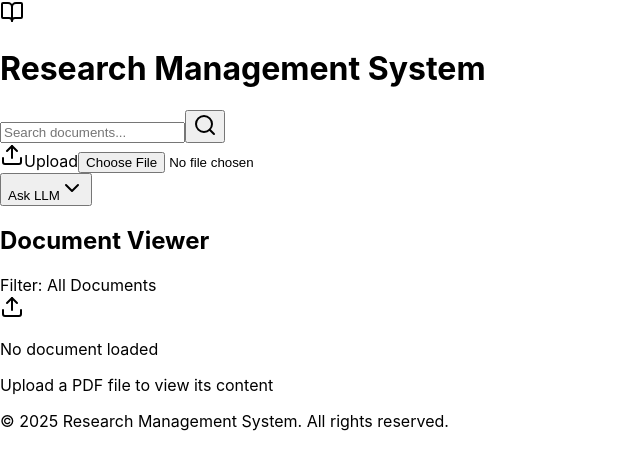
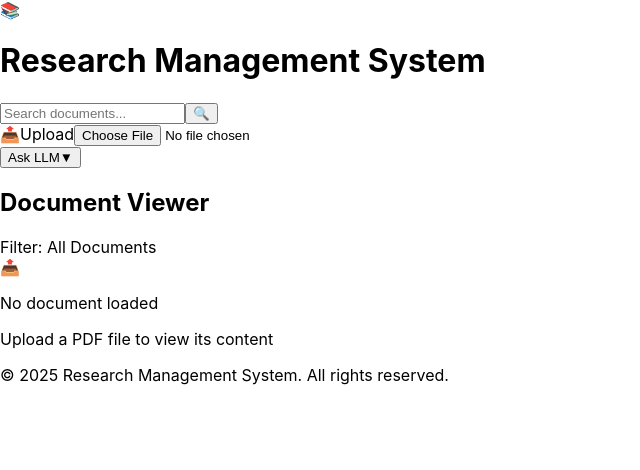
Before and after one commit to chandraveshchaudhari/Research-Management-System, a React (Create React App) app: page / in a window 1280 px wide. Shown: the top 470 px of the page, without its empty margins (0-640 px from the left). Built offline with nearby package versions, Linux system fonts and the light colour scheme.

Commit message:
Added PDF upload and text extraction feature 4

```diff
--- a/package.json
+++ b/package.json
@@ -8,6 +8,7 @@
     "@testing-library/jest-dom": "^6.6.3",
     "@testing-library/react": "^16.2.0",
     "@testing-library/user-event": "^13.5.0",
+    "lucide-react": "^0.479.0",
     "pdfjs-dist": "^4.10.38",
     "react": "^19.0.0",
     "react-dom": "^19.0.0",
--- a/src/App.js
+++ b/src/App.js
@@ -1,6 +1,5 @@
 import React, { useState } from 'react';
 import { pdfjs } from 'react-pdf';
-import { Search, Upload, FileText, ChevronDown, BookOpen } from 'lucide-react';
 
 // Configure the worker from CDN
 pdfjs.GlobalWorkerOptions.workerSrc = `https://cdnjs.cloudflare.com/ajax/libs/pdf.js/${pdfjs.version}/pdf.worker.min.js`;
@@ -62,8 +61,9 @@ const App = () => {
       <header className="bg-blue-700 text-white shadow-md">
         <div className="container mx-auto px-4 py-3 flex justify-between items-center">
           <div className="flex items-center space-x-3">
-            <div className="bg-white p-2 rounded-md">
-              <BookOpen className="h-8 w-8 text-blue-700" />
+            <div className="bg-white p-2 rounded-md flex items-center justify-center">
+              {/* Simple book icon using HTML/CSS */}
+              <div className="text-blue-700 text-2xl font-bold">📚</div>
             </div>
             <h1 className="text-2xl font-bold">Research Management System</h1>
           </div>
@@ -82,13 +82,13 @@ const App = () => {
                 type="submit"
                 className="bg-blue-600 hover:bg-blue-500 px-4 py-2 rounded-r-md flex items-center"
               >
-                <Search className="h-5 w-5" />
+                <span className="text-white">🔍</span>
               </button>
             </form>
 
             {/* Upload Button */}
             <label className="bg-green-600 hover:bg-green-500 px-4 py-2 rounded-md cursor-pointer flex items-center space-x-2">
-              <Upload className="h-5 w-5" />
+              <span>📤</span>
               <span>Upload</span>
               <input
                 type="file"
@@ -105,20 +105,20 @@ const App = () => {
                 onClick={toggleDropdown}
               >
                 <span>Ask LLM</span>
-                <ChevronDown className="h-4 w-4" />
+                <span>▼</span>
               </button>
 
               {dropdownOpen && (
                 <div className="absolute right-0 mt-2 w-48 bg-white rounded-md shadow-lg z-10">
                   <ul className="py-1">
                     <li
-                      className="px-4 py-2 hover:bg-gray-100 cursor-pointer"
+                      className="px-4 py-2 hover:bg-gray-100 cursor-pointer text-gray-800"
                       onClick={() => selectFilter('All Documents')}
                     >
                       All Documents
                     </li>
                     <li
-                      className="px-4 py-2 hover:bg-gray-100 cursor-pointer"
+                      className="px-4 py-2 hover:bg-gray-100 cursor-pointer text-gray-800"
                       onClick={() => selectFilter('Filter by Document')}
                     >
                       Filter by Document
@@ -142,7 +142,7 @@ const App = () => {
           {pdfText ? (
             <div className="border rounded-md p-4">
               <h3 className="text-lg font-medium mb-3 flex items-center">
-                <FileText className="h-5 w-5 mr-2 text-blue-600" />
+                <span className="mr-2 text-blue-600">📄</span>
                 Extracted PDF Text
               </h3>
               <div className="bg-gray-50 p-4 rounded border h-96 overflow-auto font-mono text-sm whitespace-pre-wrap">
@@ -151,7 +151,7 @@ const App = () => {
             </div>
           ) : (
             <div className="text-center py-12 bg-gray-50 rounded-md border-2 border-dashed border-gray-300">
-              <Upload className="h-12 w-12 mx-auto text-gray-400 mb-3" />
+              <div className="text-5xl mx-auto text-gray-400 mb-3">📤</div>
               <p className="text-gray-600 mb-2">No document loaded</p>
               <p className="text-gray-500 text-sm">Upload a PDF file to view its content</p>
             </div>
```
Also changed, not shown: 1 other file (tests, documents, lock files or other folders).
